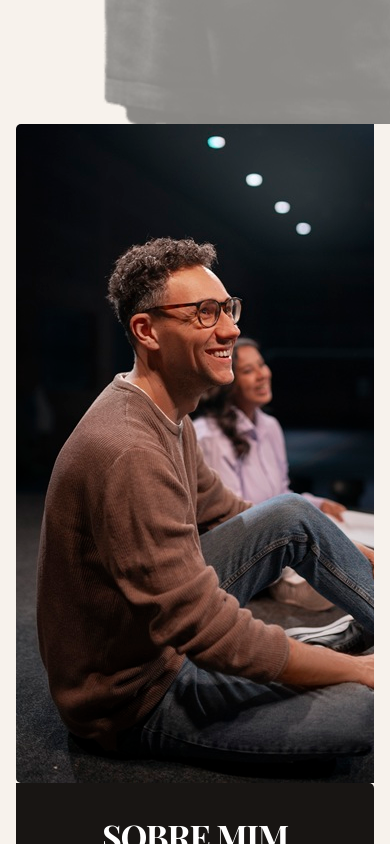
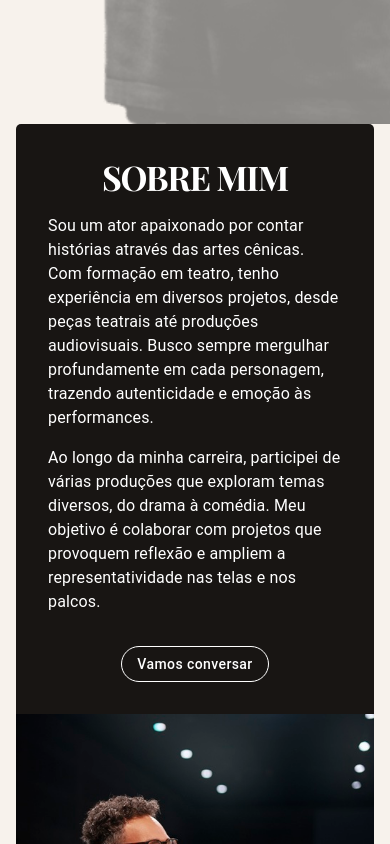
Before and after one commit to laynarasvieiradev/professional-portfolio, a React (Vite) app: page / in a window 390 px wide. Shown: the part 720-1564 px from the top of the page. Built offline with nearby package versions, Linux system fonts and the light colour scheme; some icons are missing.

Commit message:
termsobre mobile

```diff
--- a/src/sections/AboutSection.jsx
+++ b/src/sections/AboutSection.jsx
@@ -7,7 +7,7 @@ const AboutSection = forwardRef((props, ref) => {
     <section id="about" ref={ref} className="about-section">
       <Container
         sx={{
-          height: {md: '100vh'},
+          height: {md: '30vh', lg: '100vh'},
         }}>
         <Grid
           container
@@ -16,13 +16,14 @@ const AboutSection = forwardRef((props, ref) => {
             maxWidth: '1200px',
             margin: '0 auto',
             paddingBottom: 4,
-            alignItems: 'center',
+            alignItems: 'stretch',
             height: '100%',
+            flexDirection: { xs: 'column-reverse', md: 'row' }
           }}>
           <Grid
             item
             size={{
-              md: 4 ,
+              md: 4,
               xs: 12
             }}
             sx={{
@@ -31,14 +32,14 @@ const AboutSection = forwardRef((props, ref) => {
             <Card
               aria-label="Foto do ator"
               sx={{
-                height: '100%',
-                width: '100%',
                 background: 'black',
                 boxShadow: 'none',
                 borderTopRightRadius: '0',
                 borderBottomRightRadius: '0',
-                borderTopLeftRadius: '5px',
+                borderTopLeftRadius: { xs: 0, md:'5px'},
                 borderBottomLeftRadius: '5px',
+                borderBottomRightRadius: { xs: '5px', md: '0' },
+                height: '100%',
               }}
             >
               <CardMedia
@@ -46,18 +47,15 @@ const AboutSection = forwardRef((props, ref) => {
                 image="/public/images/image-about-me.jpg"
                 alt="Foto em destaque do ator"
                 loading="lazy"
-                sx={{
-                  width: 'auto',
-                  height: '100%',
-                  objectFit: 'cover',
-                }}
+                objectFit="cover"
+                height="100%"
               />
             </Card>
           </Grid>
           <Grid
             item
             size={{
-              md: 8 ,
+              md: 8,
               xs: 12
             }}
             sx={{
@@ -69,7 +67,8 @@ const AboutSection = forwardRef((props, ref) => {
               justifyContent: 'center',
               padding: 4,
               borderTopRightRadius: '5px',
-              borderBottomRightRadius: '5px',
+              borderBottomRightRadius: {xs: 0, md: '5px'},
+              borderTopLeftRadius: { xs: '5px', md: 0},
             }}>
             <Typography
               variant="h4"
```
